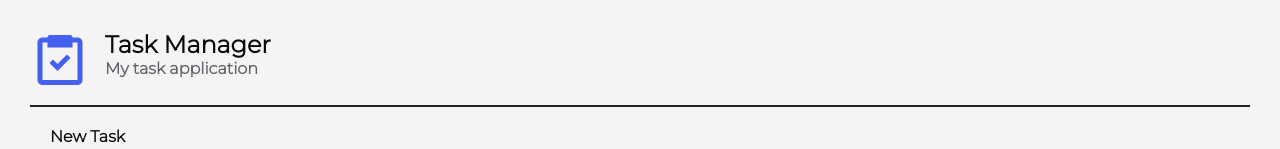
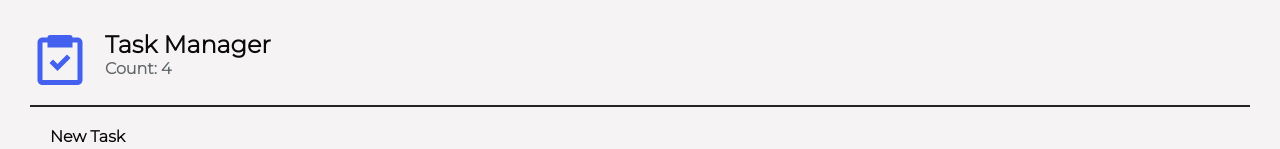
Before and after one commit to AllanAcostaM/Task_Manager, a React (Vite) app: page / in a window 1280 px wide. Shown: the top 149 px of the page. Built offline with nearby package versions, Linux system fonts and the light colour scheme.

Commit message:
React: Muestra la cantidad de tareas en la parte superior de la app

```diff
--- a/src/App.jsx
+++ b/src/App.jsx
@@ -23,7 +23,7 @@ function App() {
 
   return (
     <div className="app">
-      <Header />
+      <Header count={tasks.length} />
       <AddTaskForm />
       <TaskList tasks={tasks} onDelete={onDeleteHandler} />
     </div>
--- a/src/components/Header.jsx
+++ b/src/components/Header.jsx
@@ -1,15 +1,20 @@
+import PropTypes from "prop-types";
 import Logo from "./Logo";
 import Title from "./Title";
 
 import "../styles/Header.scss";
 
-const Header = () => {
+const Header = ({ count }) => {
   return (
     <header>
       <Logo />
-      <Title text="Task Manager" small="My task application" />
+      <Title text="Task Manager" small={`Count: ${count}`} />
     </header>
   );
 };
 
+Header.propTypes = {
+  count: PropTypes.number,
+};
+
 export default Header;
--- a/src/components/TaskList.jsx
+++ b/src/components/TaskList.jsx
@@ -7,7 +7,7 @@ const TaskList = ({ tasks, onDelete }) => {
   return (
     <>
       {tasks.length === 0 ? (
-        <h3>No Task</h3>
+        <h3 className="noTask">No Tasks</h3>
       ) : (
         <div className="tasks">
           {tasks.map((task) => (
--- a/src/styles/TaskList.scss
+++ b/src/styles/TaskList.scss
@@ -6,3 +6,13 @@
   background-color: rgb(227, 230, 233);
   border-radius: 8px;
 }
+
+.noTask {
+  text-align: center;
+  font-weight: bolder;
+  padding: 10px;
+  color: rgb(15, 139, 194);
+  border: 2px solid rgb(10, 78, 107);
+  border-radius: 10px;
+  margin: 75px;
+}
```
